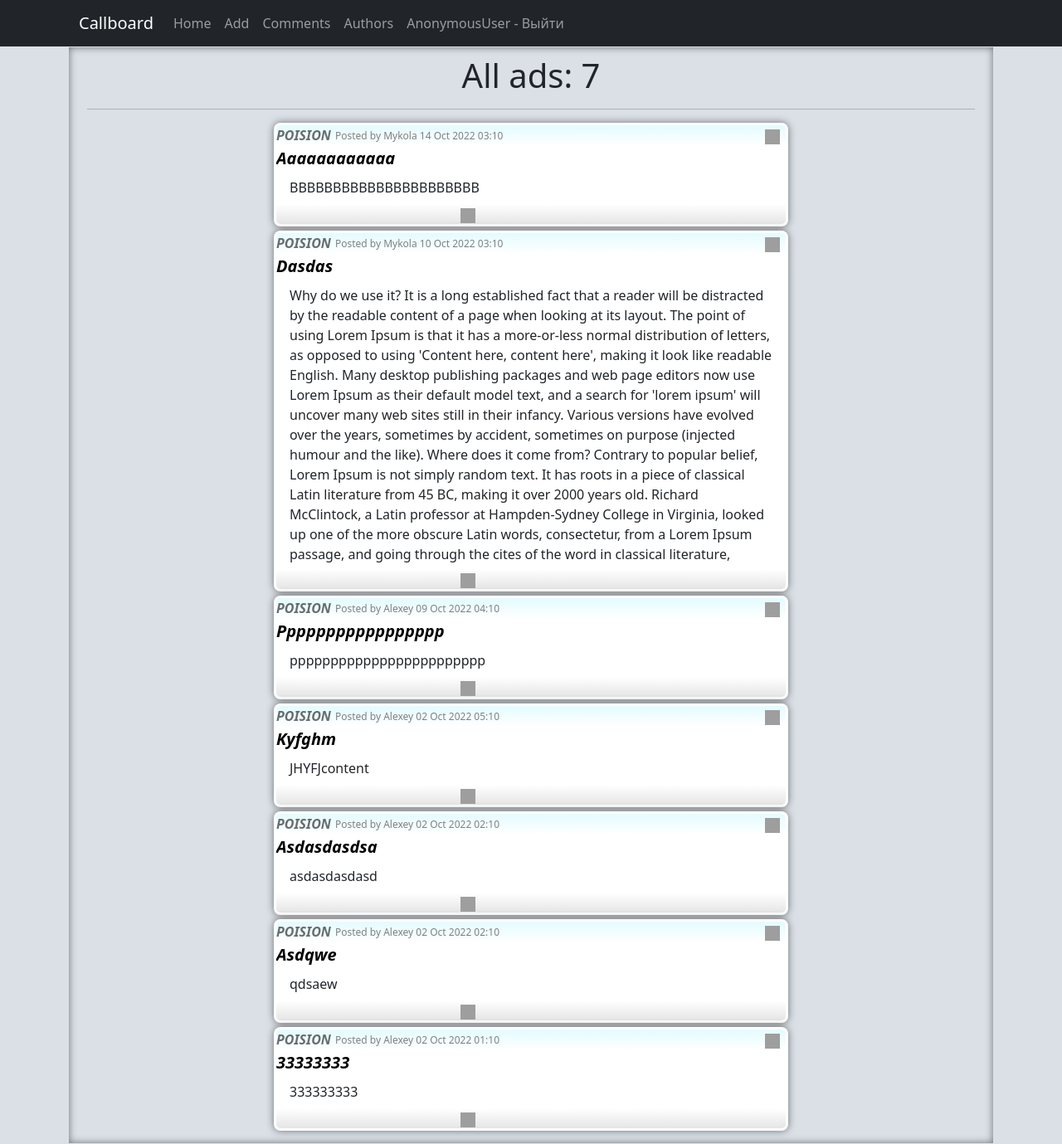
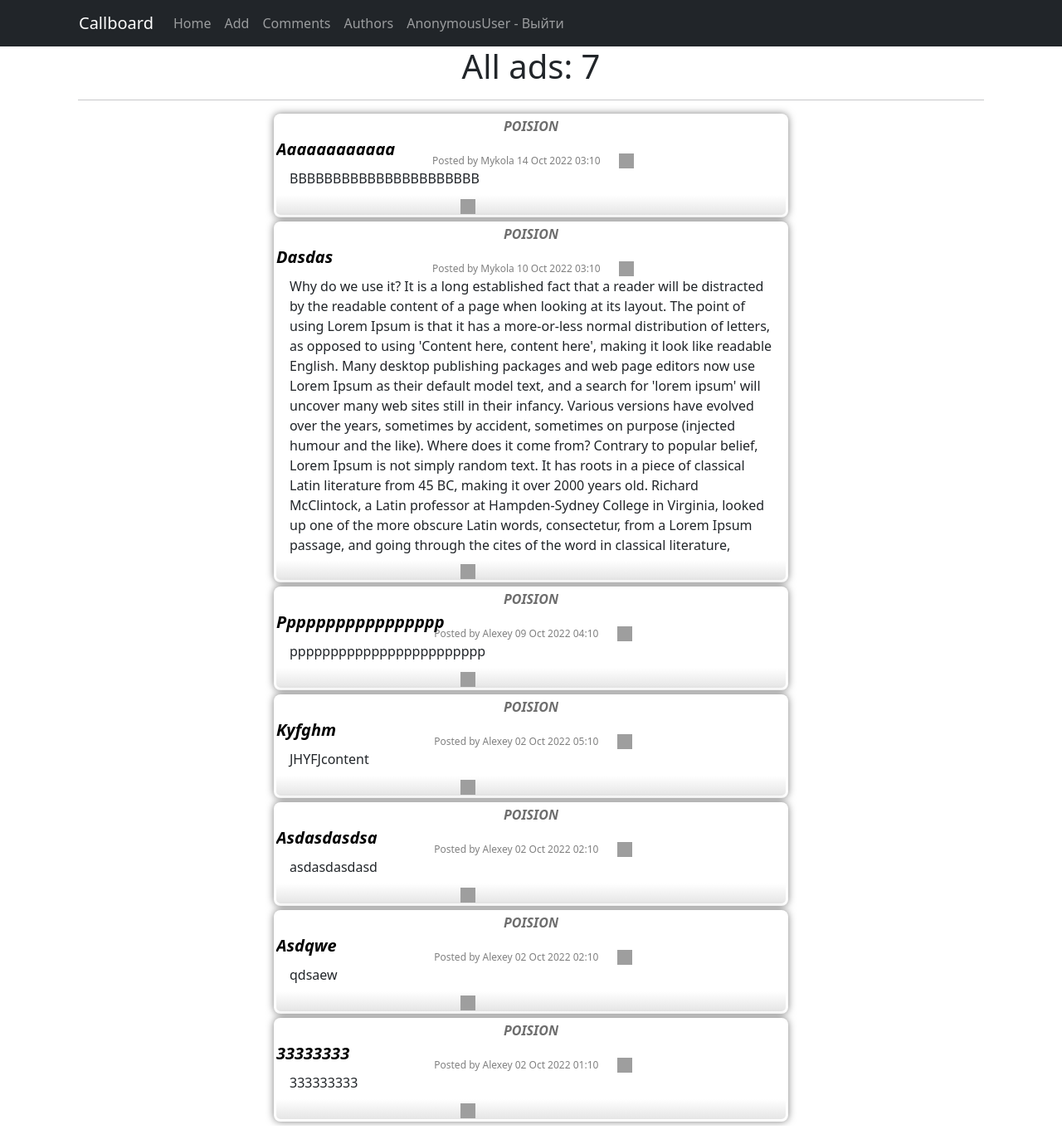
Before and after one commit to RoxxxyCheater/Bulletinboard, a Django app: page /callboard/ in a window 1280 px wide. Shown: the whole page at 83% size. After the commit the page ends 1357 px from the top, so only its background shows below. Run offline with Django 4.2, Linux system fonts and the light colour scheme; data comes from the database, SQL or seed files in the repository; parts of the project's set-up code (start-up, migrations or seed data) failed here and were passed over; some libraries are stand-ins or nearby versions; grey boxes are pictures that could not be loaded.

Commit message:
style -> signals

```diff
--- a/bulletinboard/templates/ads_all.html
+++ b/bulletinboard/templates/ads_all.html
@@ -7,19 +7,7 @@
 {% block content %}
 
     <style>
-        body {
-            background: #dae0e6;
-        }
 
-        .row{
-            border: 1px solid transparent;
-            /* border-radius: 8px; */
-            /* border-image: linear-gradient(transparent 0%, #08cfee 100%);
-            border-image-slice: 1; */
-            box-shadow: inset 0 0 10px rgba(0,0,0,0.5); /* Параметры тени */
-            padding: 10px;
-            background: none;
-        }
         .ads_frame{
             min-height: 90px;
             max-height: 660px;
@@ -30,13 +18,6 @@
             overflow:hidden;
             margin: 5px auto;
             background-color: white;
-        }
-
-        .ad_topic{
-            background: linear-gradient(to top, transparent 0%, #00ddff1c 100%);
-            border-image-slice: 1;
-            display: flex;
-
         }
         .ad_topic a, u , .ad_titles a{
             text-decoration: none;
```
